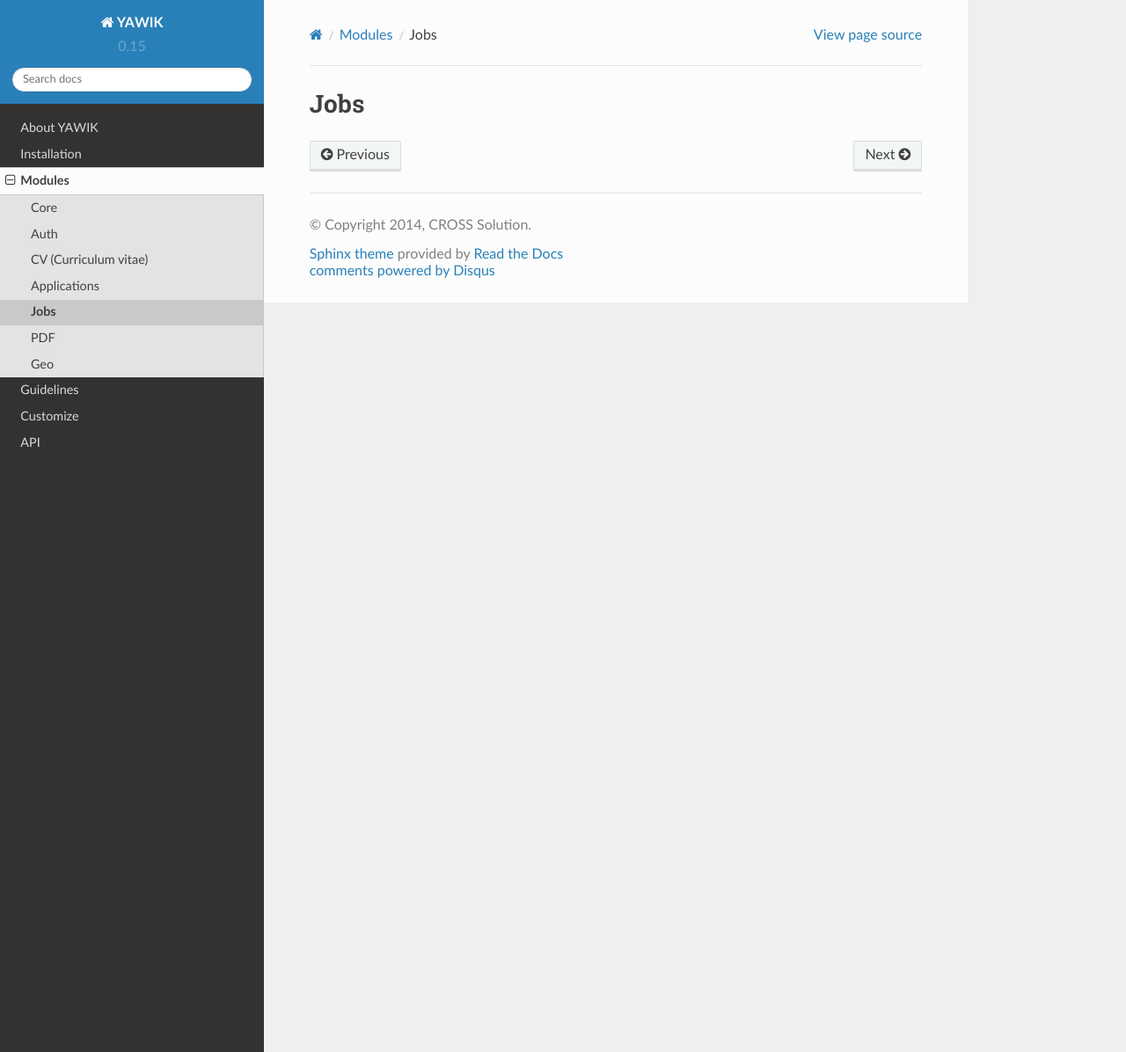
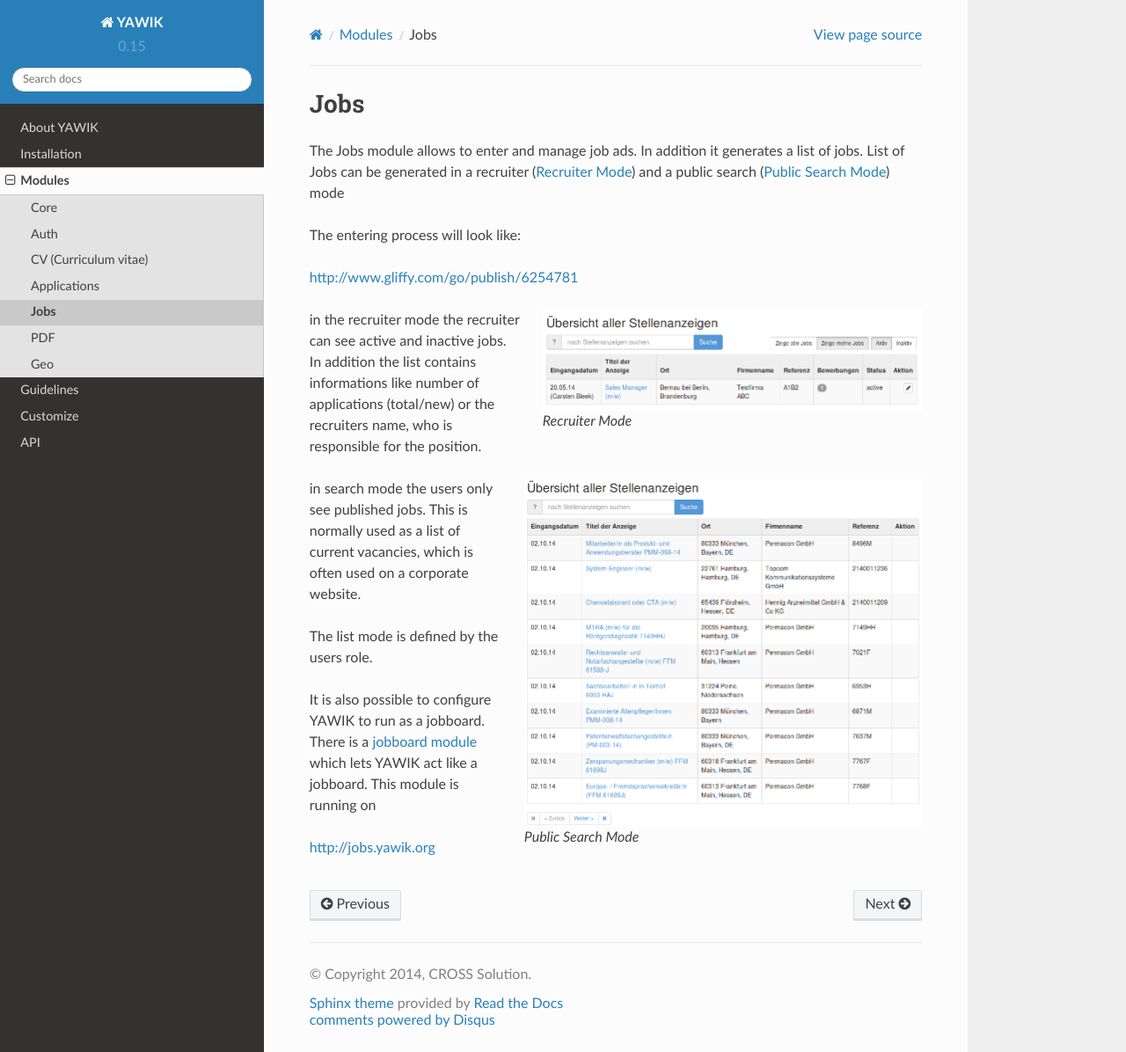
Before and after one commit to cross-solution/YawikDocs, a Sphinx documentation site: the page built from source/modules/jobs/index.rst, in a window 1280 px wide and 1196 px high. Shown: the whole window at 88% size. Built offline with Sphinx 7.4.7 and the Read the Docs theme 2.0.0, drawn with Linux system fonts in a browser that asks for light colours; comment, search, counter and statistics services are not loaded.

Commit message:
some words about the recuiter mode and the search mode.

```diff
--- a/source/modules/jobs/index.rst
+++ b/source/modules/jobs/index.rst
@@ -2,3 +2,45 @@
 
 Jobs
 ----
+
+The Jobs module allows to enter and manage job ads. In addition it generates a
+list of jobs. List of Jobs can be generated in a recruiter (:ref:`recruiter-mode`)
+and a public search (:ref:`search-mode`) mode
+
+The entering process will look like:
+
+http://www.gliffy.com/go/publish/6254781
+
+
+.. _recruiter-mode:
+
+.. figure:: ../../images/jobs_list-recruiter-mode.png
+    :scale: 50%
+    :align: right
+
+    Recruiter Mode
+
+in the recruiter mode the recruiter can see active and inactive jobs. In addition the
+list contains informations like number of applications (total/new) or the recruiters
+name, who is responsible for the position.
+
+.. _search-mode:
+
+
+.. figure:: ../../images/jobs_list-search-mode.png
+    :scale: 50%
+    :align: right
+
+    Public Search Mode
+
+in search mode the users only see published jobs. This is normally used as a list of
+current vacancies, which is often used on a corporate website.
+
+The list mode is defined by the users role.
+
+It is also possible to configure YAWIK to run as a jobboard. There is a `jobboard
+module`_ which lets YAWIK act like a jobboard. This module is running on
+
+http://jobs.yawik.org
+
+.. _`jobboard module`: https://github.com/cbleek/YawikDemoJobboard
```
Also changed, not shown: source/images/jobs_list-recruiter-mode.png (added), source/images/jobs_list-search-mode.png (added).
